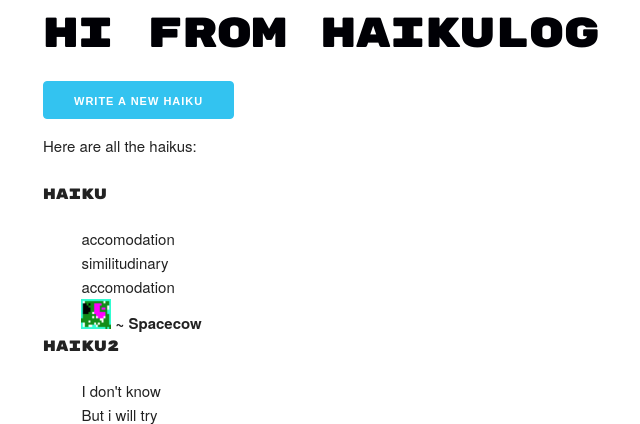
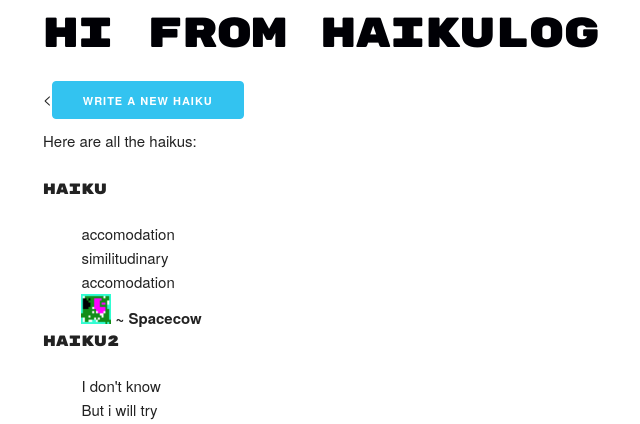
Before and after one commit to catb0y/haikulog, a Flask app: page / in a window 1280 px wide. Shown: the top 424 px of the page, without its empty margins (117-757 px from the left). Run offline with Flask 2, Linux system fonts and the light colour scheme; data comes from the database, SQL or seed files in the repository; both versions use the stored data as it was after the commit.

Commit message:
Anchor and database fixes

```diff
--- a/templates/index.html
+++ b/templates/index.html
@@ -1,6 +1,6 @@
 {% extends "base.html" %}
 {% block content %}
-<input class="button-primary" type="submit" value="Write a new haiku" href="{{url_for('submit')}}"></a>
+<<a class="button button-primary" href="{{url_for('submit')}}">Write a new haiku</a>
 
     <p>Here are all the haikus:</p>
 
```
Also changed, not shown: app.sqlite, 1 other file.
